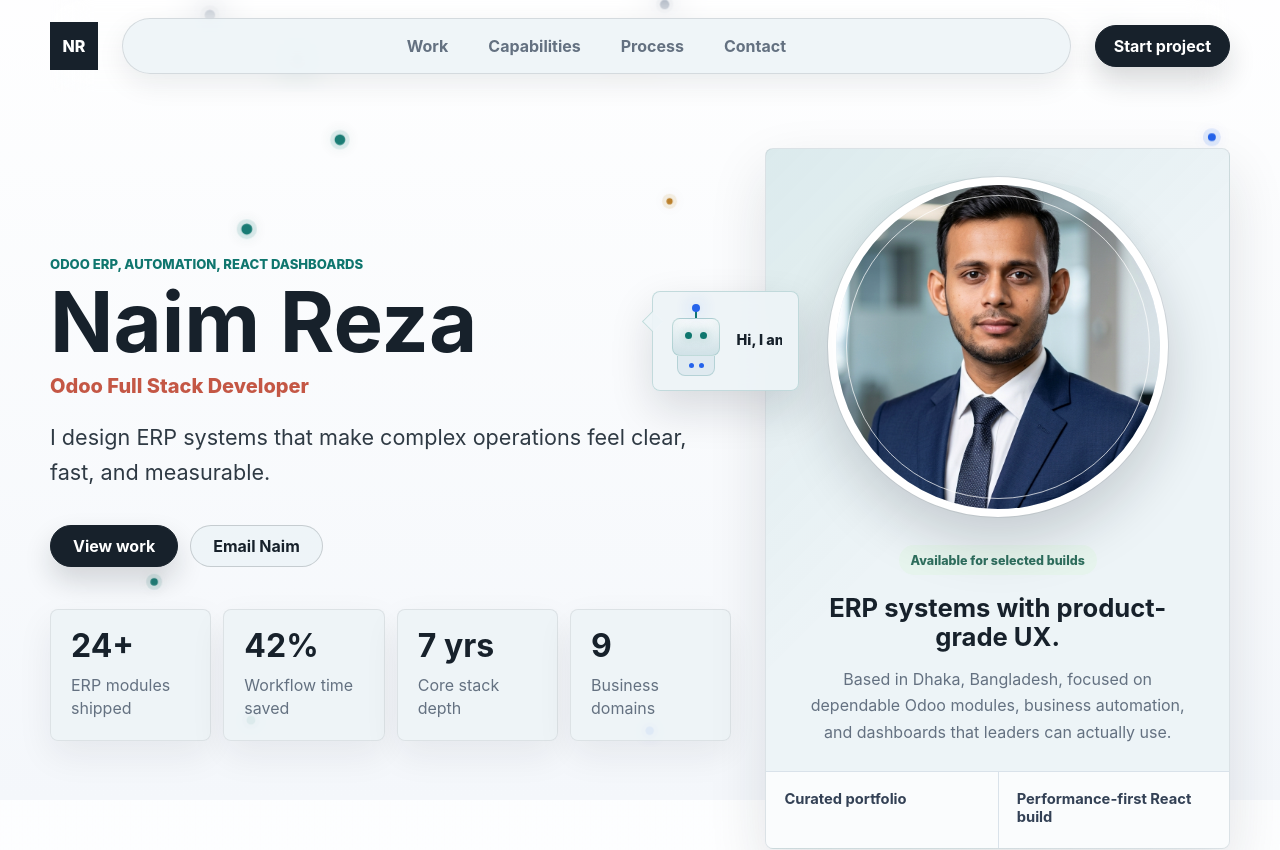
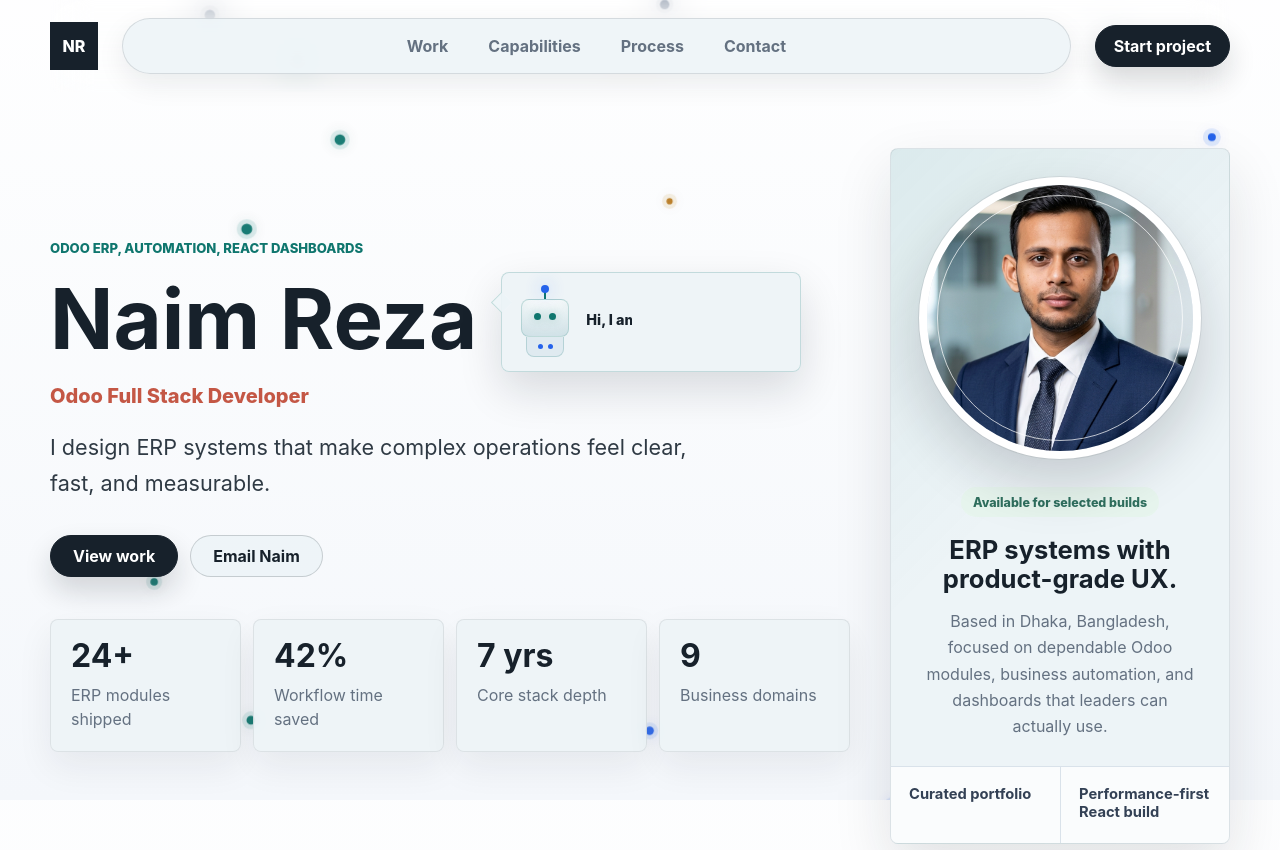
Before and after one commit to mdnaim346/my_portfolio, a React (Create React App) app: page / in a window 1280 px wide. Shown: the top 850 px of the page. Built offline with nearby package versions, Linux system fonts and the light colour scheme; no server answers.

Commit message:
Position robot greeting next to title header and prevent animation clipping

```diff
--- a/src/App.css
+++ b/src/App.css
@@ -223,29 +223,36 @@
 .hero-section {
   position: relative;
   display: grid;
-  grid-template-columns: minmax(0, 1.1fr) minmax(340px, 0.75fr);
-  gap: 34px;
+  grid-template-columns: minmax(0, 1.4fr) 340px;
+  gap: 40px;
   align-items: center;
   min-height: 78vh;
   padding: 56px 0 74px;
 }
 
+.hero-title-area {
+  display: flex;
+  align-items: center;
+  gap: 24px;
+  margin-top: 10px;
+}
+
 .robot-greeting {
-  position: absolute;
-  top: 24%;
-  left: min(47vw, 760px);
+  position: relative;
   z-index: 4;
   display: grid;
   grid-template-columns: auto 1fr;
   gap: 12px;
   align-items: center;
-  max-width: 260px;
+  width: 300px;
+  max-width: 320px;
   padding: 14px;
   border: 1px solid rgba(15, 118, 110, 0.2);
   border-radius: 8px;
   background: rgba(237, 244, 247, 0.92);
   box-shadow: 0 18px 44px rgba(16, 24, 32, 0.14);
   backdrop-filter: blur(16px);
+  margin-top: 6px;
 }
 
 .robot-greeting::before {
@@ -340,11 +347,11 @@
 
 .robot-message span {
   display: inline-block;
-  max-width: 180px;
+  max-width: 240px;
   overflow: hidden;
   border-right: 2px solid var(--teal);
   white-space: nowrap;
-  animation: robot-type 3.2s steps(24, end) infinite alternate, robot-cursor 900ms step-end infinite;
+  animation: robot-type 3.2s steps(28, end) infinite alternate, robot-cursor 900ms step-end infinite;
 }
 
 @keyframes robot-type {
@@ -353,7 +360,7 @@
   }
 
   to {
-    width: 24ch;
+    width: 28ch;
   }
 }
 
@@ -376,7 +383,7 @@
 }
 
 .hero-copy h1 {
-  margin: 10px 0 0;
+  margin: 0;
   font-size: 5.2rem;
   line-height: 0.96;
   letter-spacing: 0;
@@ -1308,6 +1315,10 @@
     grid-template-columns: 1fr;
   }
 
+  .hero-title-area {
+    flex-wrap: wrap;
+  }
+
   .hero-section {
     min-height: auto;
   }
@@ -1318,7 +1329,7 @@
     left: auto;
     width: fit-content;
     max-width: min(100%, 320px);
-    margin: -34px 0 10px;
+    margin: 10px 0;
   }
 
   .profile-panel,
@@ -1446,12 +1457,12 @@
 
   .robot-greeting {
     grid-template-columns: auto 1fr;
-    margin-top: -22px;
+    margin: 10px 0;
     padding: 12px;
   }
 
   .robot-message span {
-    max-width: 160px;
+    max-width: 220px;
   }
 
   .hero-copy h1 {
--- a/src/App.js
+++ b/src/App.js
@@ -392,7 +392,31 @@
             transition={{ duration: 0.7 }}
           >
             <p className="eyebrow">Odoo ERP, automation, React dashboards</p>
-            <h1 id="hero-title">{profile.name}</h1>
+            <div className="hero-title-area">
+              <h1 id="hero-title">{profile.name}</h1>
+              <motion.div
+                className="robot-greeting"
+                initial={{ opacity: 0, y: 18, scale: 0.96 }}
+                animate={{ opacity: 1, y: 0, scale: 1 }}
+                transition={{ duration: 0.55, delay: 0.35 }}
+                aria-label="AI assistant greeting"
+              >
+                <div className="robot-figure" aria-hidden="true">
+                  <span className="robot-antenna" />
+                  <div className="robot-head">
+                    <span className="robot-eye" />
+                    <span className="robot-eye" />
+                  </div>
+                  <div className="robot-body">
+                    <span />
+                    <span />
+                  </div>
+                </div>
+                <div className="robot-message">
+                  <span>Hi, I am Naim's AI helper.</span>
+                </div>
+              </motion.div>
+            </div>
             <p className="hero-role">{profile.role}</p>
             <p className="hero-lede">{profile.headline}</p>
 
@@ -412,29 +436,6 @@
                   <span>{stat.label}</span>
                 </div>
               ))}
-            </div>
-          </motion.div>
-
-          <motion.div
-            className="robot-greeting"
-            initial={{ opacity: 0, y: 18, scale: 0.96 }}
-            animate={{ opacity: 1, y: 0, scale: 1 }}
-            transition={{ duration: 0.55, delay: 0.35 }}
-            aria-label="AI assistant greeting"
-          >
-            <div className="robot-figure" aria-hidden="true">
-              <span className="robot-antenna" />
-              <div className="robot-head">
-                <span className="robot-eye" />
-                <span className="robot-eye" />
-              </div>
-              <div className="robot-body">
-                <span />
-                <span />
-              </div>
-            </div>
-            <div className="robot-message">
-              <span>Hi, I am Naim's AI helper.</span>
             </div>
           </motion.div>
 
```
